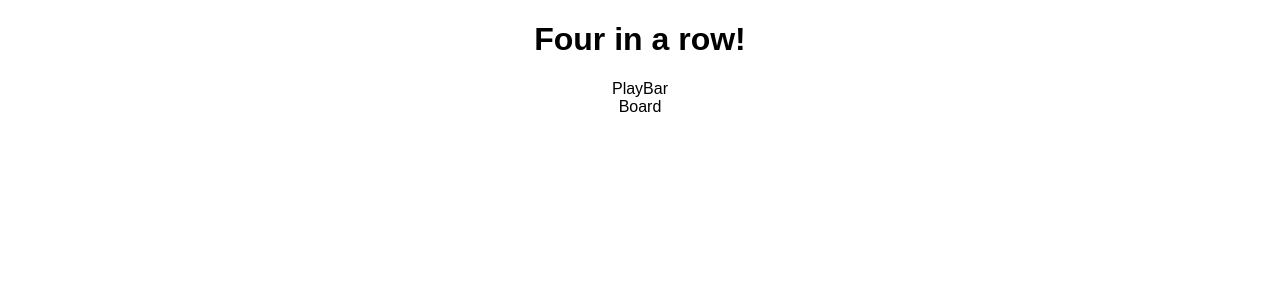
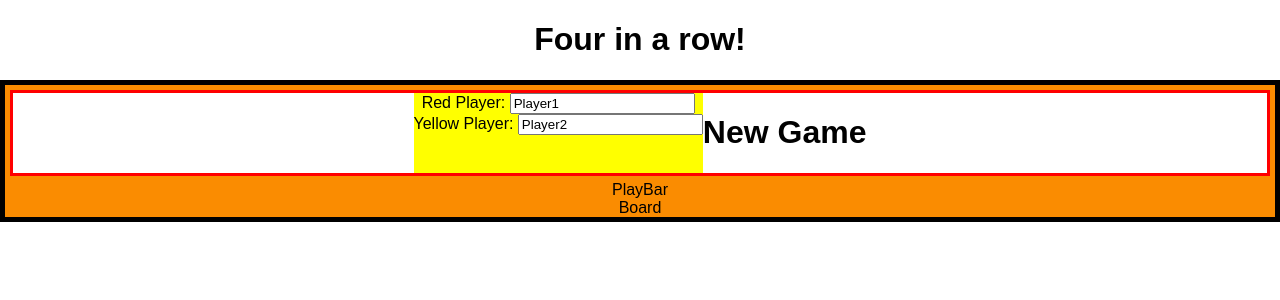
Before and after one commit to shamiran/four-in-a-row, a React (Create React App) app: page / in a window 1280 px wide. Shown: the top 300 px of the page. Built offline with nearby package versions, Linux system fonts and the light colour scheme.

Commit message:
Implement static react components for MenuBar

```diff
--- a/src/App.css
+++ b/src/App.css
@@ -5,6 +5,29 @@
 .App-logo {
   animation: App-logo-spin infinite 20s linear;
   height: 80px;
+}
+.GameContainer {
+  margin:auto;
+  background-color: #FA8C01;
+  text-align: center;
+  border:5px solid black;
+}
+.MenuBar {
+  margin:5px;
+  height: 80px;
+  border:3px solid red;
+  background-color: white;
+  display:flex;
+  justify-content: center;
+}
+.MenuItem {
+}
+.PlayerNamePickerContainer {
+  background-color: yellow;
+
+}
+.PlayerNamePicker {
+  align-self: right;
 }
 
 .App-header {
--- a/src/App.js
+++ b/src/App.js
@@ -6,8 +6,53 @@ class App extends Component {
     return (
       <div className="App">
         <h1> Four in a row! </h1>
-        <BoardContainer/>
+        <GameContainer/>
       </div>
+    );
+  }
+}
+class GameContainer extends Component {
+  render() {
+    return (
+      <div className="GameContainer">
+        <MenuBar />
+        <BoardContainer />
+      </div>
+    );
+  }
+}
+class MenuBar extends Component {
+  render() {
+    return (
+      <div className="MenuBar">
+        <NamePicker className="MenuItem"/>
+        <NewGameButton className="MenuItem"/>
+      </div>
+    );
+  }
+}
+class NamePicker extends Component {
+  render() {
+    return (
+      <div className="PlayerNamePickerContainer">
+        <div className="PlayerNamePicker">
+          {"Red Player: "}
+          <input type="text" defaultValue="Player1" />
+
+
+        </div>
+        <div className="PlayerNamePicker">
+          {"Yellow Player: "}
+          <input type="text" defaultValue="Player2" />
+        </div>
+      </div>
+    );
+  }
+}
+class NewGameButton extends Component {
+  render() {
+    return (
+      <h1>{"New Game"}</h1>
     );
   }
 }
@@ -22,6 +67,7 @@ class BoardContainer extends Component {
     );
   }
 }
+
 /* Contains the bar used for selecting which column to place your gamepiece in */
 class PlayBar extends Component {
   render() {
```
Also changed, not shown: src/boardLogic.js (+10 -18 lines), 1 other file (tests, documents, lock files or other folders).
